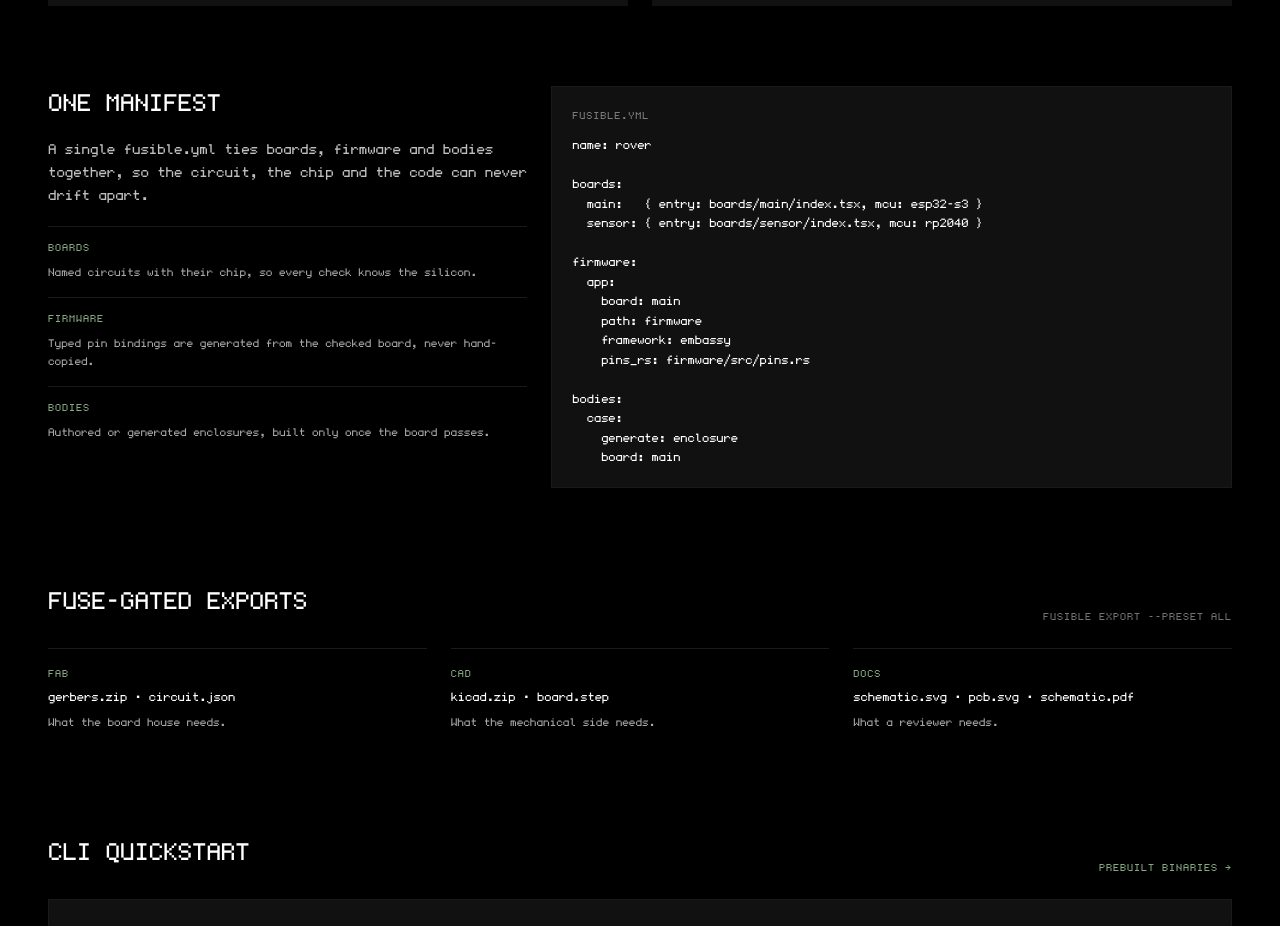
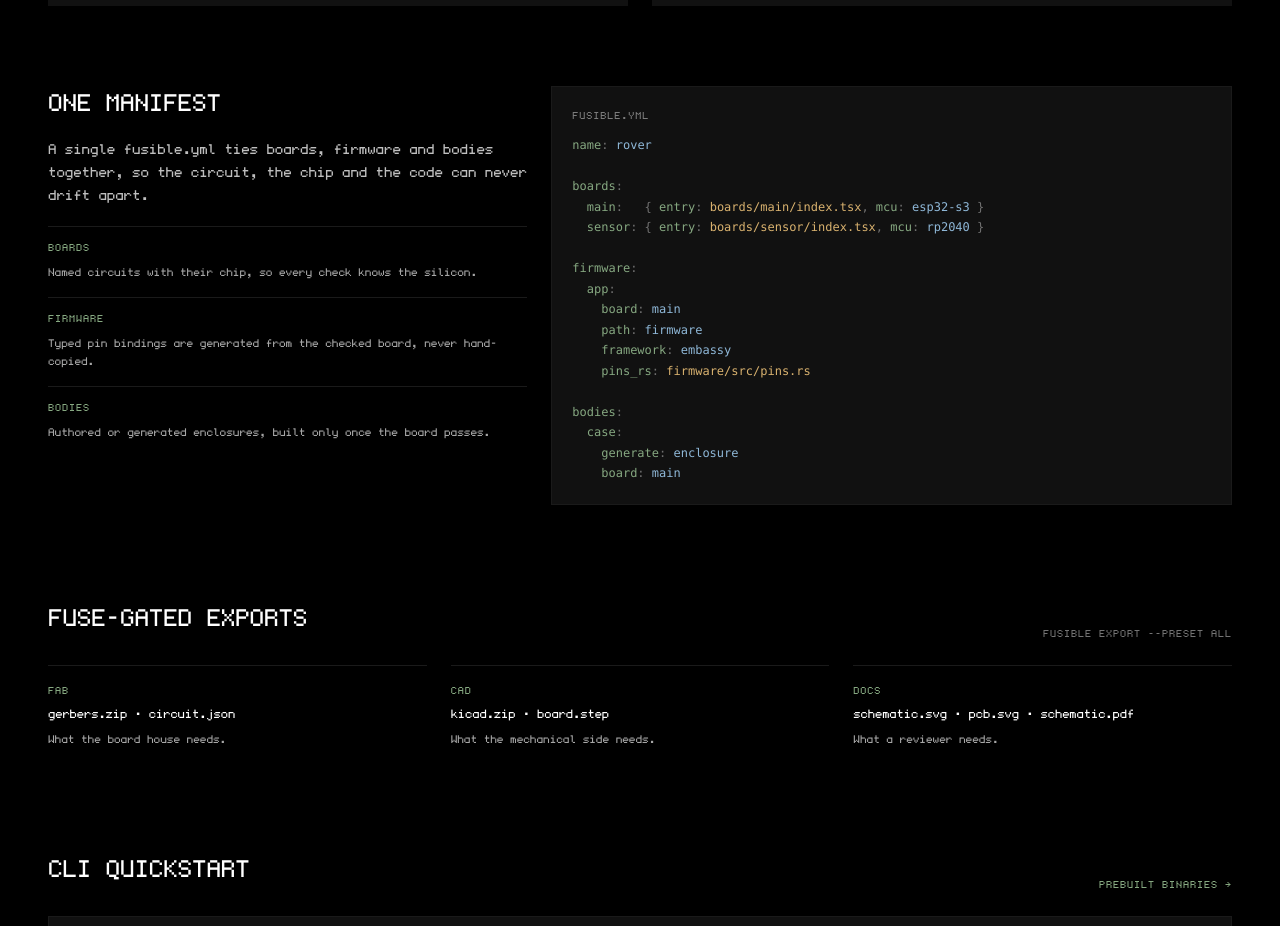
Before and after one commit to KonoLabs/Vitrine, a SvelteKit app: page /fusible in a window 1280 px wide. Shown: the part 2020-2946 px from the top of the page. Built offline with nearby package versions, Linux system fonts and the light colour scheme.

Commit message:
feat(fusible): highlight the fusible.yml manifest block

```diff
--- a/src/routes/fusible/+page.svelte
+++ b/src/routes/fusible/+page.svelte
@@ -72,6 +72,29 @@ bodies:
   case:
     generate: enclosure
     board: main`;
+
+  type Token = { text: string; tone: string };
+
+  const tones: Record<string, string> = {
+    key: "text-[#86A881]",
+    path: "text-[#D9B26F]",
+    value: "text-[#8FB8D8]",
+    punct: "text-[#FFFFFF]/40",
+    space: "",
+  };
+
+  function tokenize(line: string): Token[] {
+    const parts = line.match(/\s+|[{},:]|[^\s{},:]+/g) ?? [];
+    return parts.map((text, index) => {
+      if (/^\s+$/.test(text)) return { text, tone: "space" };
+      if (/^[{},:]$/.test(text)) return { text, tone: "punct" };
+      const next = parts.slice(index + 1).find((part) => !/^\s+$/.test(part));
+      if (next === ":") return { text, tone: "key" };
+      return { text, tone: /[/.]/.test(text) ? "path" : "value" };
+    });
+  }
+
+  const manifestLines = manifest.split("\n").map(tokenize);
 
   const manifestPoints = [
     {
@@ -258,7 +281,11 @@ bodies:
             FUSIBLE.YML
           </div>
           <pre
-            class="font-['Undefined',monospace] text-xs leading-relaxed text-[#FFFFFF]">{manifest}</pre>
+            class="font-['Undefined',monospace] text-xs leading-relaxed text-[#FFFFFF]"><code
+              >{#each manifestLines as tokens, row}{#each tokens as token}<span
+                    class={tones[token.tone]}>{token.text}</span
+                  >{/each}{#if row < manifestLines.length - 1}{"\n"}{/if}{/each}</code
+            ></pre>
         </div>
       </div>
     </section>
```
